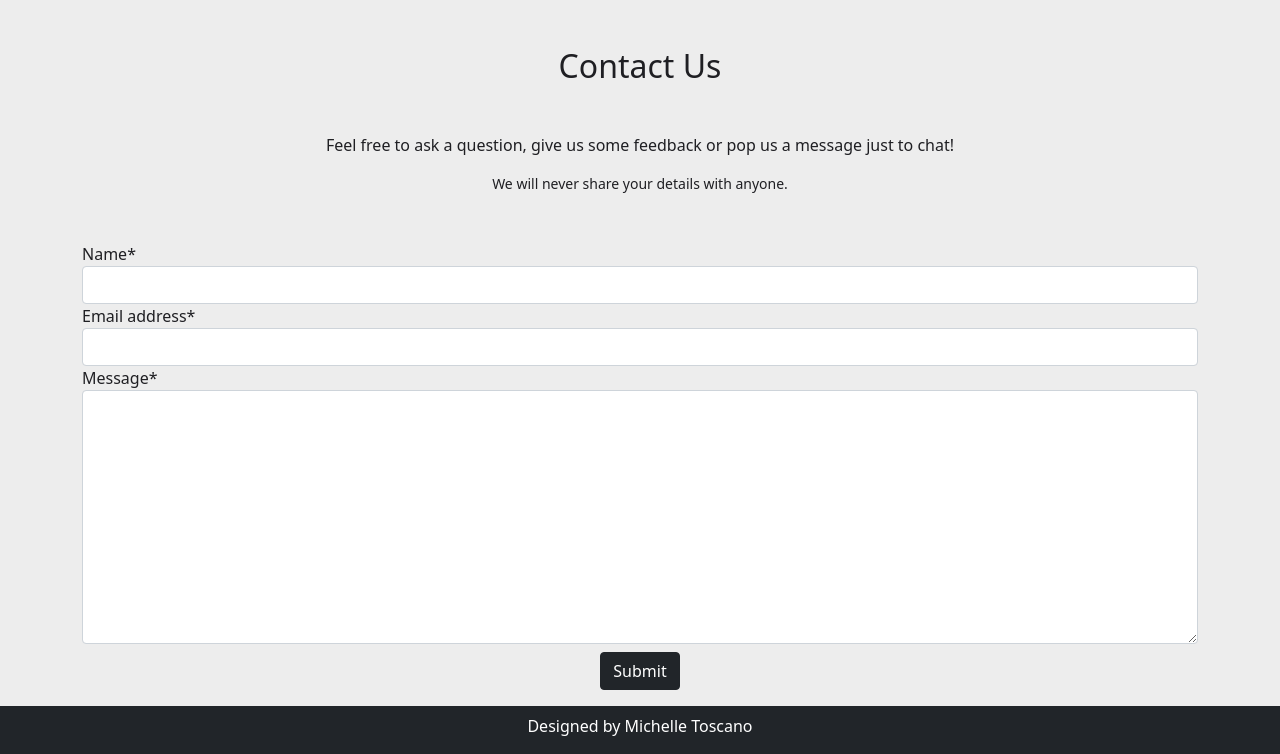
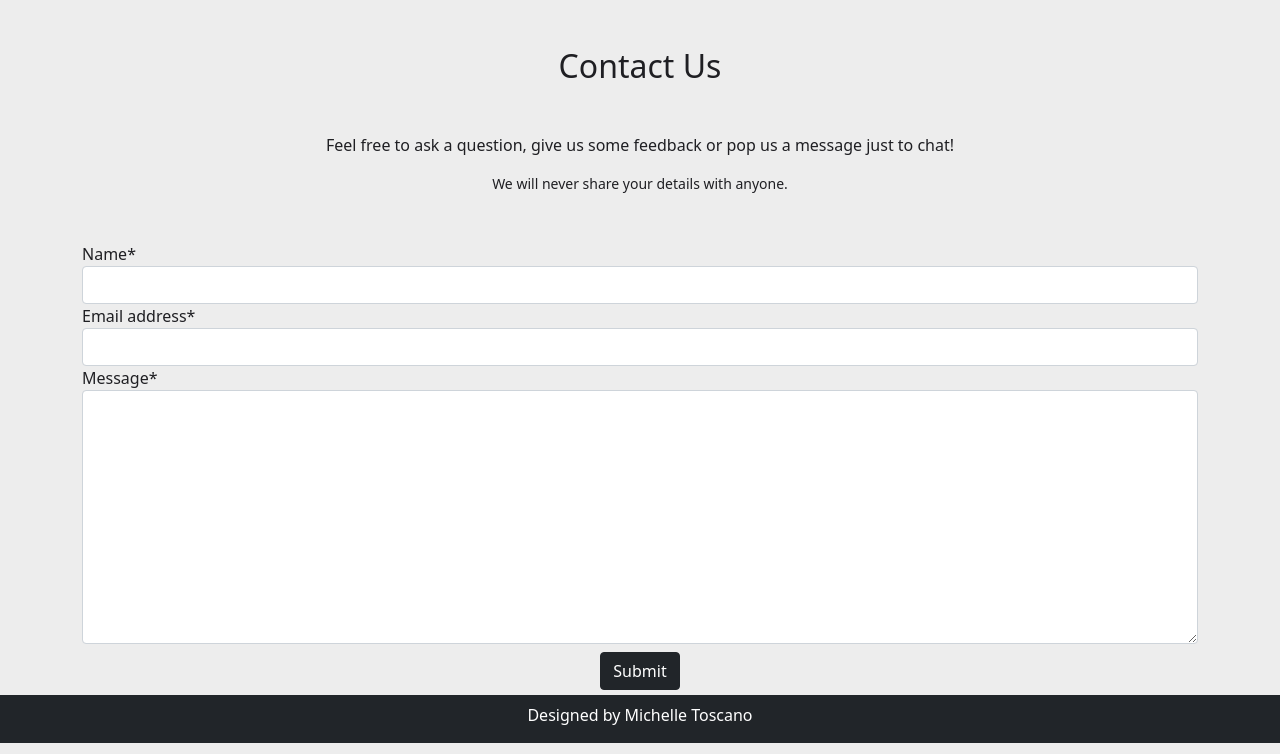
Before and after one commit to Michelle3334/coaching-warriors, a Django app: page /contact/ in a window 1280 px wide. Shown: the part 57-811 px from the top of the page. Run offline with Django 3.2, Linux system fonts and the light colour scheme; some libraries are stand-ins or nearby versions.

Commit message:
Add styling to footer

```diff
--- a/templates/base.html
+++ b/templates/base.html
@@ -55,14 +55,14 @@
         </div>
     </nav>
 
-    <main class="flex-shrink-0 main-bg pb-2">
+    <main class="flex-shrink-0 main-bg pb-2 mb-5">
         {% block content %}
         <!-- Content Goes here -->
         {% endblock content %}
     </main>
 
     <!-- Footer -->
-    <footer class="mt-auto pt-2 bg-dark">
+    <footer class="fixed-bottom mt-auto pt-2 bg-dark">
         <p class="text-center text-white">Designed by Michelle Toscano</p>
     </footer>
     {% block extra_js %}
```
Also changed, not shown: templates/account/login.html (+0 -7 lines).
